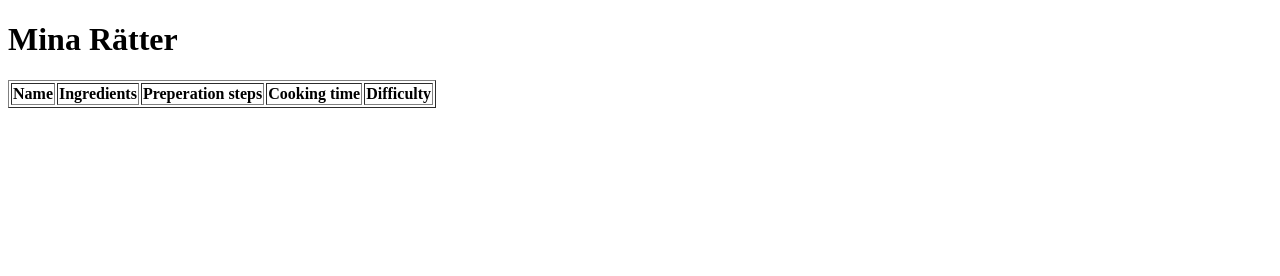
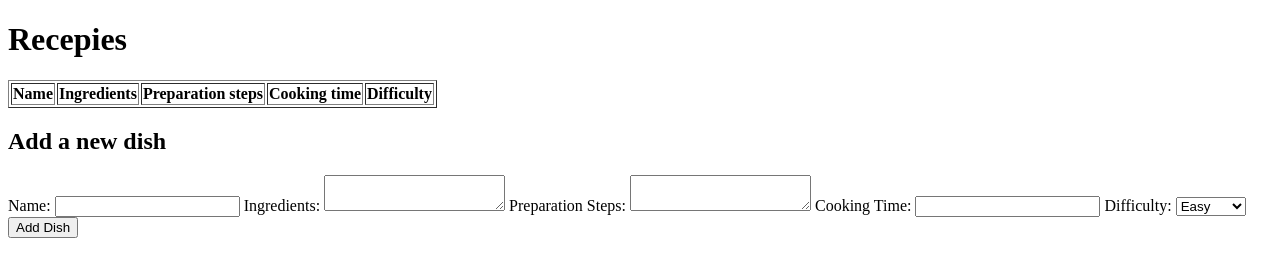
Before and after one commit to Ponhagen/FullstackLab1-windows, a website: page public/index.html in a window 1280 px wide. Drawn offline with Linux system fonts and the light colour scheme; no server answers.

Commit message:
Update for index.html and script.js

```diff
--- a/public/index.html
+++ b/public/index.html
@@ -1,26 +1,52 @@
 <!DOCTYPE html>
-<html lang="sv">
+<html lang="en">
 <head>
     <meta charset="UTF-8">
     <meta name="viewport" content="width=device-width, initial-scale=1.0">
-    <title>Mina Rätter</title>
+    <title>My menu</title>
 </head>
 <body>
-    <h1>Mina Rätter</h1>
+    <h1>Recepies</h1>
 
     <table border="1">
-        <thread>
+        <thead>
             <tr>
                 <th>Name</th>
                 <th>Ingredients</th>
-                <th>Preperation steps</th>
+                <th>Preparation steps</th>
                 <th>Cooking time</th>
                 <th>Difficulty</th>
             </tr>
-        </thread>
-        <tbody id="dish-table-body"> </tbody>
+        </thead>
+        <tbody id="dish-table-body"></tbody>
     </table>
+
+    <section class="add-dish-form">
+        <h2>Add a new dish</h2>
+        <form id="dish-form">
+            <label for="name">Name:</label>
+            <input type="text" id="name" required>
+
+            <label for="ingredients">Ingredients:</label>
+            <textarea id="ingredients" required></textarea>
+
+            <label for="steps">Preparation Steps:</label>
+            <textarea id="steps" required></textarea>
+
+            <label for="time">Cooking Time:</label>
+            <input type="text" id="time" required>
+
+            <label for="difficulty">Difficulty:</label>
+            <select id="difficulty" required>
+                <option value="easy">Easy</option>
+                <option value="medium">Medium</option>
+                <option value="hard">Hard</option>
+            </select>
+
+            <button type="submit">Add Dish</button>
+        </form>
+    </section>
+
     <script src="script.js"></script>
-
 </body>
 </html>
--- a/public/script.js
+++ b/public/script.js
@@ -13,18 +13,17 @@ async function getDish() {
     data.forEach(dish => {
         const row = document.createElement('tr');
         row.innerHTML = `
-            <td>${dish.name}</td>
-            <td>${dish.Ingredients.join(',')}</td>
-            <td>${dish.preperationSteps.join(',')}</td>
-            <td>${dish.cookingTime} min</td>
-            <td>${dish.difficulty}</td>
+        <td>${dish.name}</td>
+        <td>${dish.ingredients.join(', ')}</td>
+        <td>${dish.preperationSteps.join(', ')}</td>
+        <td>${dish.cookingTime} min</td>
+        <td>${dish.difficulty}</td>
+        <td>
+          <button onclick="deleteDish('${dish._id}')">Delete</button>
+          <button onclick="updateDish('${dish._id}')">Update</button>
+        </td>
+      `;
 
-            <td>
-            <td><button onclick="delete(${dish.id})">Delete</button></td>
-            <td><button onclick="update(${dish.id})">Update</button></td>
-            <td>
-
-        `;
         tbody.appendChild(row);
     });
 }
```
